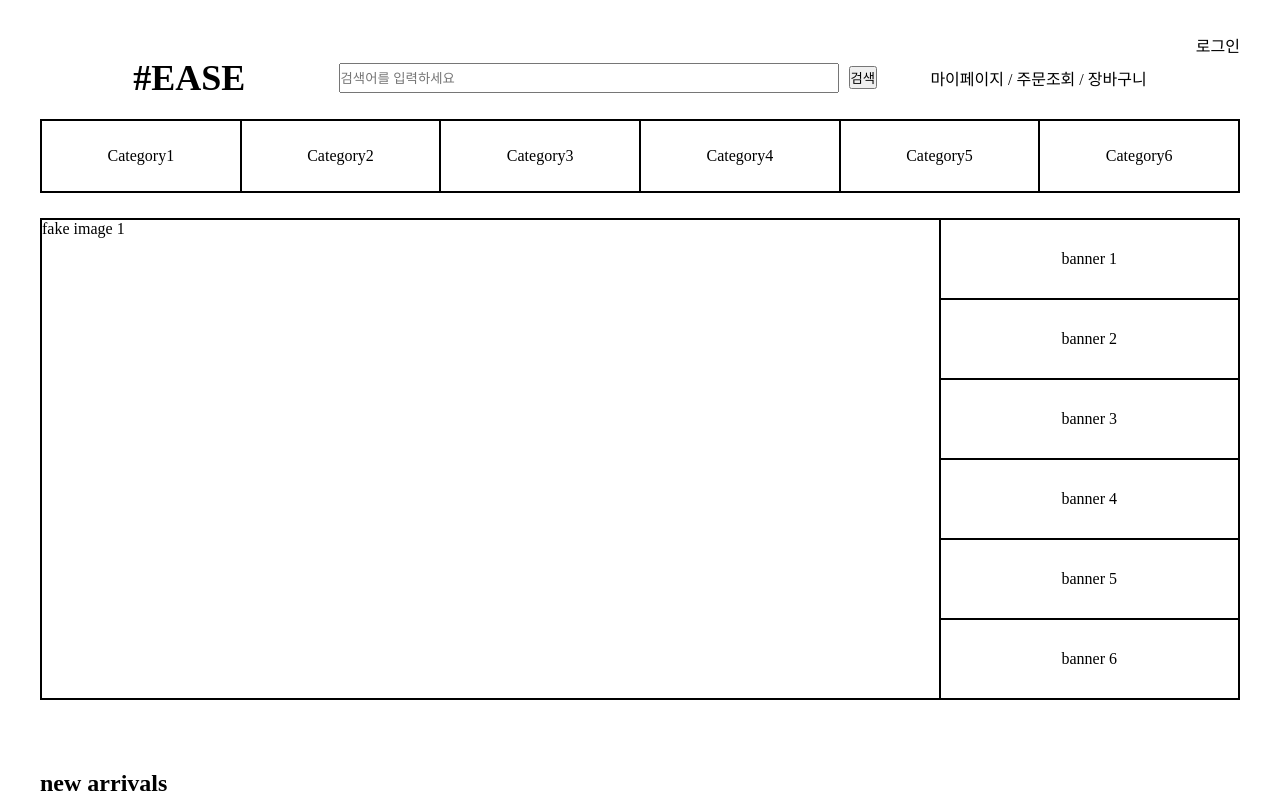
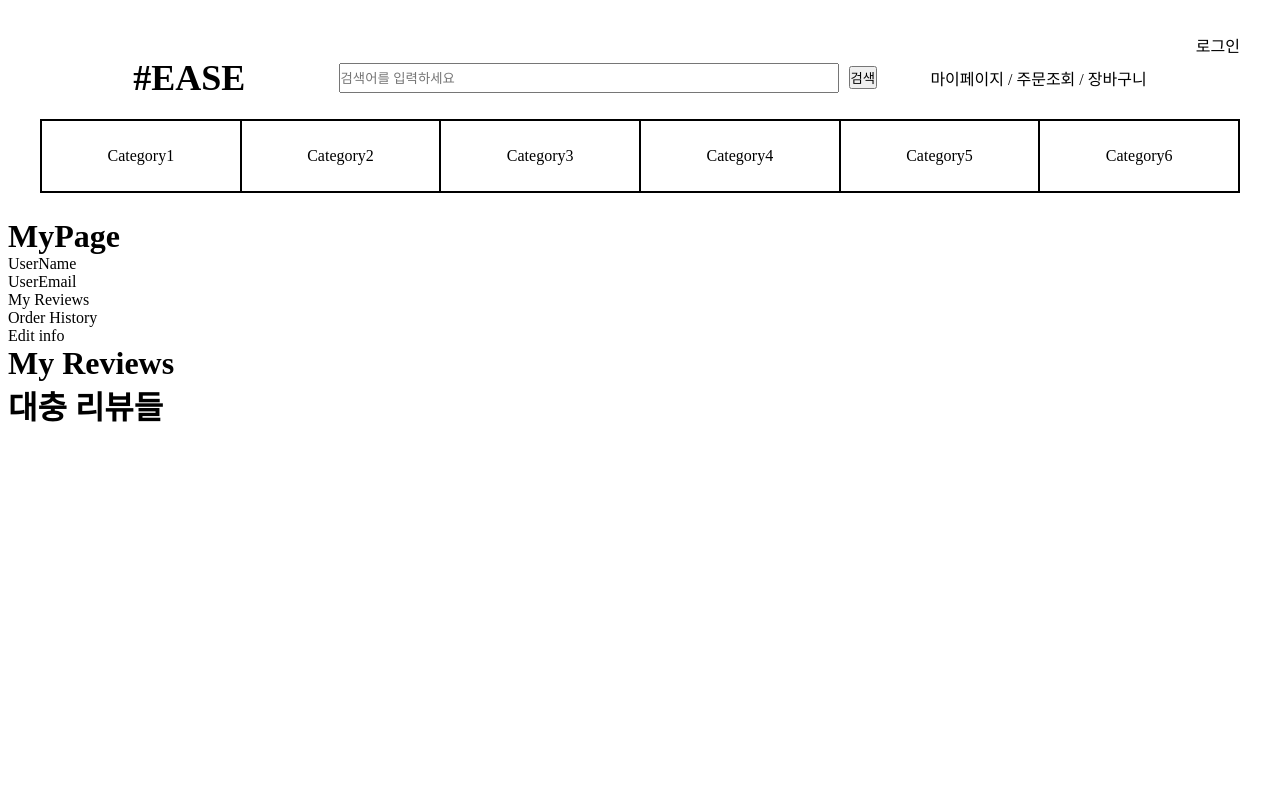
Before and after one commit to SoftwareEngineeringYU/SoftwareEngineering-FE, a React (Create React App) app: page /mypage/myreviews in a window 1280 px wide. Shown: the top 800 px of the page. Built offline with nearby package versions, Linux system fonts and the light colour scheme.

Commit message:
[Feat] 라우팅

```diff
--- a/src/App.js
+++ b/src/App.js
@@ -1,15 +1,99 @@
 import React from "react";
-import { Home } from "./pages/home/Home";
 import StyledApp from "StyledApp";
+import { createBrowserRouter, RouterProvider } from "react-router-dom";
+import Wrapper from "pages/Wrapper";
+import { Home } from "pages/home/Home";
+import Category from "pages/Category";
+import { MyPage, MyReviews, OrderHistory, EditInfo } from "pages/mypage";
+import sampleProductlist from "assets/sampleProductList.json";
 
+const router = createBrowserRouter([
+  {
+    path: "/",
+    element: <Wrapper />,
+    children: [
+      {
+        path: "/",
+        element: <Home />,
+      },
+      {
+        path: "category",
+        element: <Category selectedCategory={sampleProductlist}/>,
+      },
 
+      {
+        path: "mypage",
+        element: <MyPage />,
+
+        children: [
+          {
+            path: "orderhistory",
+            element: <OrderHistory />,
+          },
+          {
+            path: "myreviews",
+            element: <MyReviews />,
+          },
+          {
+            path: "editinfo",
+            element: <EditInfo />,
+          }
+        ]
+      }
+    ]
+  }
+]);
 
 function App() {
   return (
     <StyledApp>
-      <Home />
+      <RouterProvider router={router} />
     </StyledApp>
   );
 }
 
 export default App;
+
+// {
+//   path: "/",
+//   element: <Wrapper />,
+//   children: [
+//     {
+//       path: "/",
+//       element: <Home />,
+//       children: [
+//         {
+//           path: "category",
+//           element: <Category />,
+//         },
+//         {
+//           path: "signin",
+//           element: <Home />,
+//         },
+//         {
+//           path: "signup",
+//           element: <Home />,
+//         },
+//         {
+//           path: "mypage",
+//           element: <MyPage />,
+//           default: <OrderHistory />,
+//           children: [
+//             {
+//               path: "orderhistory",
+//               element: <OrderHistory />,
+//             },
+//             {
+//               path: "reviews",
+//               element: <MyReviews />,
+//             },
+//             {
+//               path: "editinfo",
+//               element: <EditInfo />,
+//             },
+//           ],
+//         },
+//       ],
+//     },
+//   ],
+// },
--- a/src/components/DefaultHeader.js
+++ b/src/components/DefaultHeader.js
@@ -1,8 +1,20 @@
 import StyledDefaultHeader from "styles/components/StyledDefaultHeader";
-
+import { useNavigate } from "react-router-dom";
 
 const DefaultHeader = () => {
   let isLogged = false;
+  const navigate = useNavigate();
+  const navigateToCategory = () => {
+    navigate("/category");
+  };
+  const navigateToHome = () => {
+    navigate("/");
+  };
+  const navigateToMyPage = () => {
+    navigate("/mypage");
+  }
+
+
   return (
     <StyledDefaultHeader>
       <div class="wrapper">
@@ -10,28 +22,30 @@ const DefaultHeader = () => {
           {isLogged ? <p>로그아웃</p> : <p>로그인</p>}
 
           <div id="default_top">
-            <span class="logo">#EASE</span>
+            <span class="logo" onClick={navigateToHome}>
+              #EASE
+            </span>
             <form class="search-box">
               <input type="text" placeholder="검색어를 입력하세요" />
-              <button id="search-btn" type="submit">검색</button>
+              <button id="search-btn" type="submit">
+                검색
+              </button>
             </form>
 
             <div class="my-btn">
-              <span>마이페이지</span> / <span>주문조회</span> / <span>장바구니</span>
+              <span onClick={navigateToMyPage}>마이페이지</span> /{" "}
+              <span>주문조회</span> / <span>장바구니</span>
             </div>
           </div>
 
           <ul class="category-box">
-            <li>Category1</li>
-            <li>Category2</li>
-            <li>Category3</li>
-            <li>Category4</li>
-            <li>Category5</li>
-            <li>Category6</li>
+            <li onClick={navigateToCategory}>Category1</li>
+            <li onClick={navigateToCategory}>Category2</li>
+            <li onClick={navigateToCategory}>Category3</li>
+            <li onClick={navigateToCategory}>Category4</li>
+            <li onClick={navigateToCategory}>Category5</li>
+            <li onClick={navigateToCategory}>Category6</li>
           </ul>
-
-          {/* 만약 카테고리를 선택한 상황이라면 아래의 코드가 보이지 않도록 해야함. */}
-          {/* <p>여기에 선택한 카테고리 이름</p> */}
         </div>
       </div>
     </StyledDefaultHeader>
--- a/src/index.js
+++ b/src/index.js
@@ -1,16 +1,5 @@
-import React from 'react';
-import ReactDOM from 'react-dom/client';
-import App from './App';
-import reportWebVitals from './reportWebVitals';
+import ReactDOM from "react-dom/client";
+import App from "./App";
 
-const root = ReactDOM.createRoot(document.getElementById('root'));
-root.render(
-  <React.StrictMode>
-    <App />
-  </React.StrictMode>
-);
-
-// If you want to start measuring performance in your app, pass a function
-// to log results (for example: reportWebVitals(console.log))
-// or send to an analytics endpoint. Learn more: https://bit.ly/CRA-vitals
-reportWebVitals();
+const root = ReactDOM.createRoot(document.getElementById("root"));
+root.render(<App />);
--- a/src/pages/Category.js
+++ b/src/pages/Category.js
@@ -7,7 +7,7 @@ import { ProductCard } from "components";
 const Category = ({ selectedCategory }) => {
   return (
     <div>
-      {/* <p>category name</p> 여기 말고 디폴트 헤더에서 표시하도록. */}
+      <p>category name</p>
       <div>
         <p>정렬하기</p>
         <p>최신순</p> | <p>인기순</p> | <p>높은가격순</p> | <p>낮은가격순</p>
--- /dev/null
+++ b/src/pages/Wrapper.js
@@ -0,0 +1,13 @@
+import { Outlet } from "react-router-dom";
+import { DefaultHeader } from "components";
+
+const Wrapper = () => {
+  return (
+    <>
+      <DefaultHeader />
+      <Outlet />
+    </>
+  );
+};
+
+export default Wrapper;
--- a/src/pages/home/Home.js
+++ b/src/pages/home/Home.js
@@ -1,29 +1,27 @@
-import { DefaultHeader, PaginationBtn, ProductCard } from "../../components";
+import { PaginationBtn, ProductCard } from "../../components";
 import { Banner } from "./Banner";
-import sampleProductList from "../../assets/sampleProductList.json"
+import sampleProductList from "../../assets/sampleProductList.json";
 import StyledHome from "styles/pages/home/StyledHome";
-
 
 const Home = () => {
   return (
     <StyledHome>
       <div>
-        <DefaultHeader />
         <Banner />
         <div id="home-wrapper">
           <div id="new">new arrivals</div>
           <br></br>
           <div id="product-wrapper">
-            <ProductCard product={sampleProductList[0]}/>
-            <ProductCard product={sampleProductList[1]}/>
-            <ProductCard product={sampleProductList[2]}/>
-            <ProductCard product={sampleProductList[3]}/>
-            <ProductCard product={sampleProductList[4]}/>
-            <ProductCard product={sampleProductList[5]}/>
-            <ProductCard product={sampleProductList[6]}/>
-            <ProductCard product={sampleProductList[7]}/>
-            <ProductCard product={sampleProductList[8]}/>
-            <ProductCard product={sampleProductList[9]}/>
+            <ProductCard product={sampleProductList[0]} />
+            <ProductCard product={sampleProductList[1]} />
+            <ProductCard product={sampleProductList[2]} />
+            <ProductCard product={sampleProductList[3]} />
+            <ProductCard product={sampleProductList[4]} />
+            <ProductCard product={sampleProductList[5]} />
+            <ProductCard product={sampleProductList[6]} />
+            <ProductCard product={sampleProductList[7]} />
+            <ProductCard product={sampleProductList[8]} />
+            <ProductCard product={sampleProductList[9]} />
           </div>
         </div>
         <PaginationBtn totalPages={6} />
--- a/src/pages/mypage/MyPage.js
+++ b/src/pages/mypage/MyPage.js
@@ -1,15 +1,17 @@
-import { useState } from "react";
+import { useEffect } from "react";
 import { Outlet, useNavigate } from "react-router-dom";
 
-const Mypage = () => {
-  const [page, setPage] = useState("myReviews");
+const MyPage = () => {
   const navigate = useNavigate();
 
   const handleChangePage = (pageName) => {
-    setPage(pageName);
-    //라우팅 경로는 아직 정해지지 않았음, 임의로 설정함.
-    navigate(`/mypage/${page}`);
+    // 경로를 설정할 때 객체를 사용하여 동적 경로를 생성합니다.
+    navigate(`./${pageName}`);
   };
+
+  useEffect(() => {
+    navigate(`./myreviews`);
+  }, []);
 
   return (
     <div className="wrapper">
@@ -20,11 +22,11 @@ const Mypage = () => {
       </div>
       <div className="body">
         <div className="navBox">
-          <div onClick={() => handleChangePage(myReviews)}>My Reviews</div>
-          <div onClick={() => handleChangePage(orderHistory)}>
+          <div onClick={() => handleChangePage("myreviews")}>My Reviews</div>
+          <div onClick={() => handleChangePage("orderhistory")}>
             Order History
           </div>
-          <div onClick={() => handleChangePage(editInfo)}>Edit info</div>
+          <div onClick={() => handleChangePage("editinfo")}>Edit info</div>
         </div>
         <div className="page">
           <Outlet />
@@ -34,4 +36,4 @@ const Mypage = () => {
   );
 };
 
-export default Mypage;
+export default MyPage;
--- a/src/pages/mypage/MyReviews.js
+++ b/src/pages/mypage/MyReviews.js
@@ -1,11 +1,9 @@
-import { ReviewBox } from "components";
-
 const MyReviews = () => {
   return (
     <div>
       <h1>My Reviews</h1>
       <div>
-        <ReviewBox />
+        <h1>대충 리뷰들</h1>
       </div>
     </div>
   );
--- a/src/pages/mypage/index.js
+++ b/src/pages/mypage/index.js
@@ -2,3 +2,5 @@ import MyPage from "./MyPage";
 import OrderHistory from "./OrderHistory";
 import MyReviews from "./MyReviews";
 import EditInfo from "./EditInfo";
+
+export { MyPage, OrderHistory, MyReviews, EditInfo };
```
